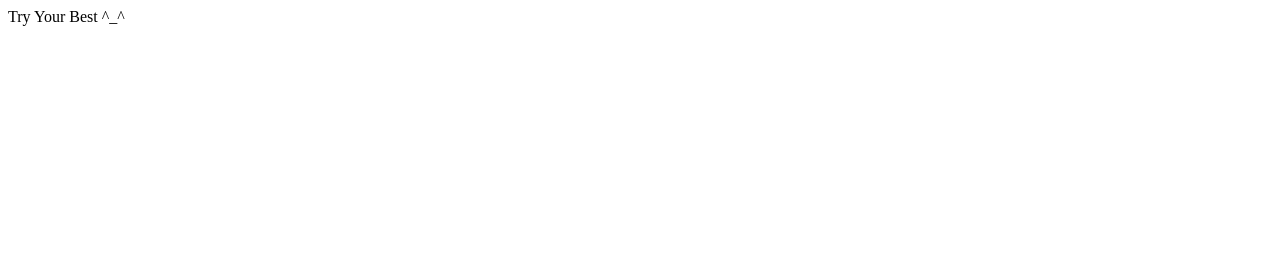
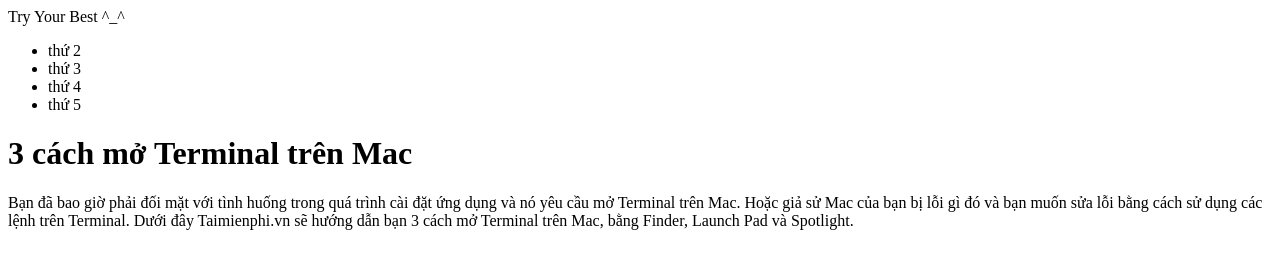
Before and after one commit to Anhca99/Tu_Hoc_HTML_CSS, a plain HTML site: page bai2_lam_quen_voi_html/bai2/index.html in a window 1280 px wide. Drawn offline with Linux system fonts and the light colour scheme.

Commit message:
update 1

```diff
--- a/bai2_lam_quen_voi_html/bai2/index.html
+++ b/bai2_lam_quen_voi_html/bai2/index.html
@@ -9,5 +9,14 @@
 
     <body>
         Try Your Best ^_^
+         <ul>
+             <!-- li*4 nó sẽ ra 4 cái li lun nha -->
+             <li>thứ 2</li>
+             <li>thứ 3</li>
+             <li>thứ 4</li>
+             <li>thứ 5</li>
+         </ul>
+         <h1>3 cách mở Terminal trên Mac</h1>
+         <p>Bạn đã bao giờ phải đối mặt với tình huống trong quá trình cài đặt ứng dụng và nó yêu cầu mở Terminal trên Mac. Hoặc giả sử Mac của bạn bị lỗi gì đó và bạn muốn sửa lỗi bằng cách sử dụng các lệnh trên Terminal. Dưới đây Taimienphi.vn sẽ hướng dẫn bạn 3 cách mở Terminal trên Mac, bằng Finder, Launch Pad và Spotlight.</p>
     </body>
 </html>
```
Also changed, not shown: 1 other file.
